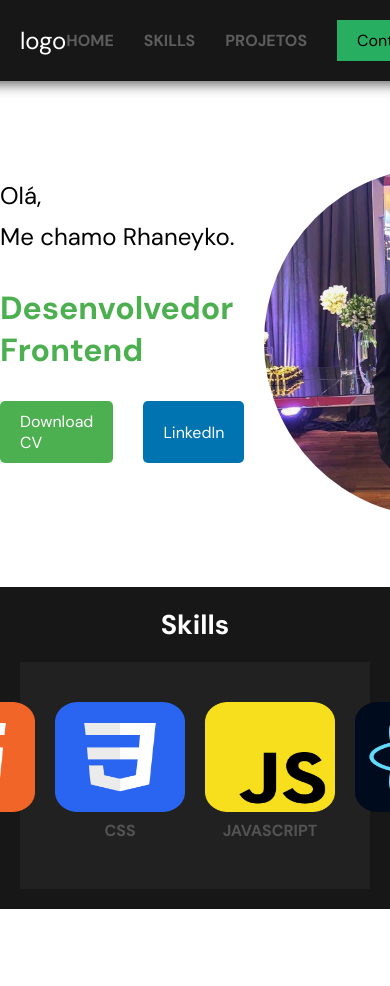
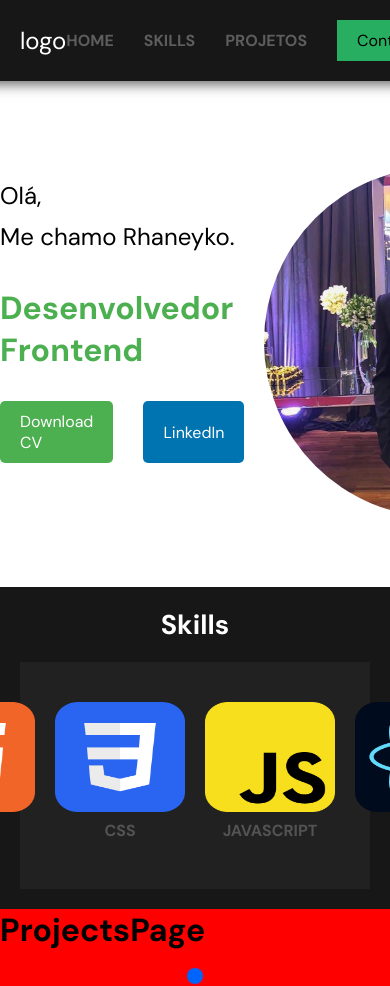
Before and after one commit to rhaneyko/rhaneyko--portfolio, a React (Create React App) app: page / in a window 390 px wide. Shown: the top 986 px of the page. Before the commit the page ends 909 px from the top, so only its background shows below. Built offline with nearby package versions, Linux system fonts and the light colour scheme.

Commit message:
projects page commit

```diff
--- a/package.json
+++ b/package.json
@@ -8,7 +8,9 @@
     "@testing-library/user-event": "^13.5.0",
     "react": "^18.3.1",
     "react-dom": "^18.3.1",
+    "react-elastic-carousel": "^0.11.5",
     "react-scripts": "5.0.1",
+    "styled-components": "^6.1.13",
     "web-vitals": "^2.1.4"
   },
   "scripts": {
--- a/src/App.js
+++ b/src/App.js
@@ -1,18 +1,19 @@
 import React from "react";
 
-import './App.css'
+import "./App.css";
 
 import Header from "./components/Header";
 import HomePage from "./components/Pages/HomePage";
 import SkillsPage from "./components/Pages/SkillsPage";
-
+import ProjectsPage from "./components/Pages/ProjectsPage";
 
 function App() {
   return (
     <div className="App">
       <Header />
       <HomePage />
-      <SkillsPage/>
+      <SkillsPage />
+      <ProjectsPage />
     </div>
   );
 }
--- a/src/components/Pages/HomePage/index.js
+++ b/src/components/Pages/HomePage/index.js
@@ -9,7 +9,7 @@ const HomePage = () => {
     window.open("https://www.linkedin.com/in/rhaneyko-honorio-73657819b/");
   };
   return (
-    <div className="container">
+    <div className="container__homepage">
       <div className="greetings">
         <span className="greetings__text">Olá,</span>
         <span className="greetings__text">Me chamo Rhaneyko.</span>
--- a/src/components/Pages/HomePage/styles.css
+++ b/src/components/Pages/HomePage/styles.css
@@ -1,4 +1,4 @@
-.container {
+.container__homepage {
     display: flex;
     flex-direction: row;
     justify-content: space-around;
--- /dev/null
+++ b/src/components/Pages/ProjectsPage/index.js
@@ -0,0 +1,35 @@
+import React, {useRef} from "react";
+
+import './styles.css'
+import Carousel from "react-elastic-carousel";
+
+
+const ProjectsPage = () => {
+    const itemsPerPage = 1
+    const items = [];
+    const ref = useRef(null);
+    const totalPages = Math.ceil(items.length / itemsPerPage)
+    let resetTimeout;
+
+    return (
+        <div className="container__projectspage">
+            <h1>ProjectsPage</h1>
+
+            <Carousel
+          ref={ref}
+          enableAutoPlay
+          autoPlaySpeed={5000}
+          onNextEnd={({ index }) => {
+                clearTimeout(resetTimeout)
+                if (index + 1 === totalPages) {
+                   resetTimeout = setTimeout(() => {
+                      ref.current.goTo(0)
+                  }, 5000)
+                }
+           }}
+           sitemsToShow={itemsPerPage}></Carousel>
+        </div>
+    )
+}
+
+export default ProjectsPage;
--- /dev/null
+++ b/src/components/Pages/ProjectsPage/styles.css
@@ -0,0 +1,41 @@
+.container__projectspage {
+    background-color: red;
+}
+
+.rec.rec-arrow {
+    margin: 50px;
+    border-radius: 0;
+    border: 1px solid #0065FF;
+
+    color: #0065FF;
+    background-color: #FFFFFF;
+
+    :hover {
+     border-radius: 50%;
+     border: 1px solid #0065FF
+    }
+
+    :disabled {
+     visibility: hidden;
+    }
+
+    @media (max-width: 768px) {
+      display: none;
+    }
+   }
+
+    .rec-dot_active {
+      background-color: #0065FF !important;
+      box-shadow: 0 0 1px 3px #0065FF !important;
+    }
+
+    .rec-dot:focus,
+    .rec-dot:hover {
+      box-shadow: 0 0 1px 3px #0065FF !important;
+    }
+
+    .rec-dot_active:focus,
+    .rec-dot_active:hover {
+      background-color: #0065FF !important;
+      box-shadow: 0 0 1px 3px #0065FF !important;
+    }
```
Also changed, not shown: src/components/Assets/Data/projectsData.json (added, +42 -0 lines), 1 other file (tests, documents, lock files or other folders).
